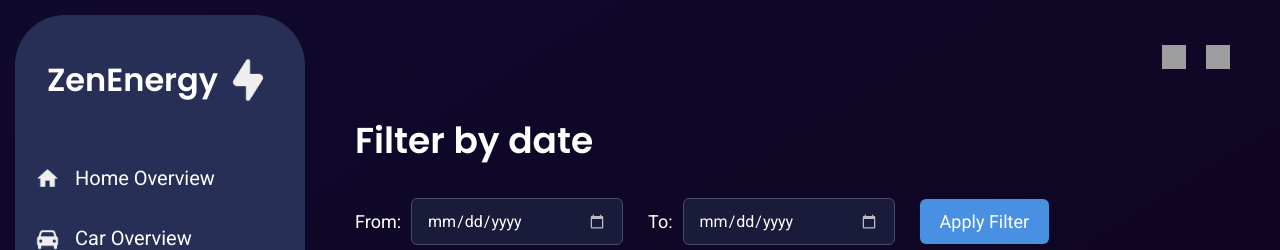
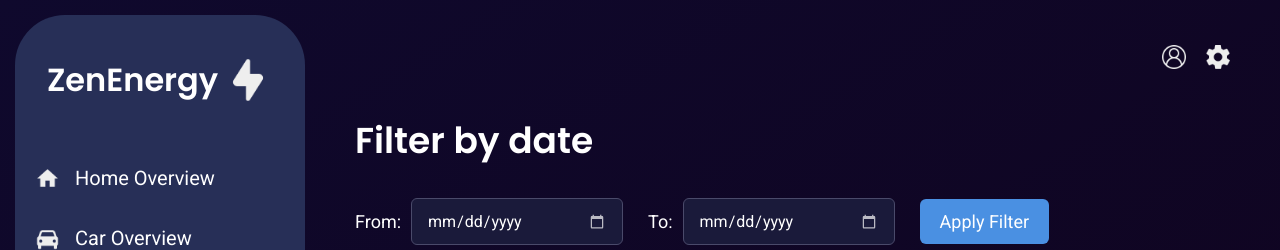
Before and after one commit to DJAVDH/Smart-Energy-Dashboard, a PHP site: page /filter.php in a window 1280 px wide. Shown: the top 250 px of the page. Run offline with PHP 8.4, Linux system fonts and the light colour scheme; grey boxes are pictures that could not be loaded.

Commit message:
Update header icon image sources
Replaces user and settings icon image sources in the header with updated file paths and filenames for improved consistency.

```diff
--- a/filter.php
+++ b/filter.php
@@ -40,8 +40,8 @@
 
   <main class="main-content">
       <header class="header">
-        <img src="static/images/user-icon.png" alt="User" class="header-icon">
-        <img src="static/images/settings-gear.png" alt="Settings" class="header-icon">
+        <img src="static/images/profile.png" alt="User" class="header-icon">
+        <img src="static/images/settings.png" alt="Settings" class="header-icon">
       </header>
 
       <div class="filter-section">
```
